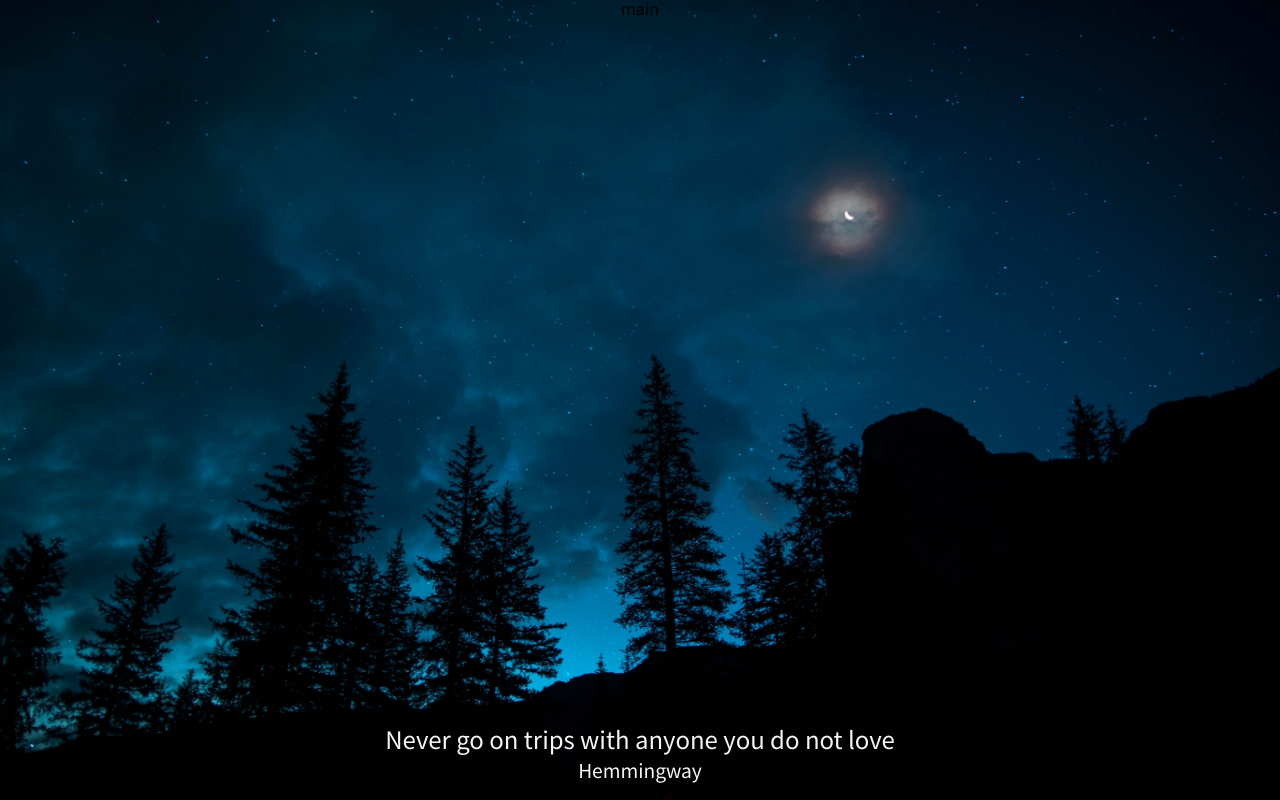
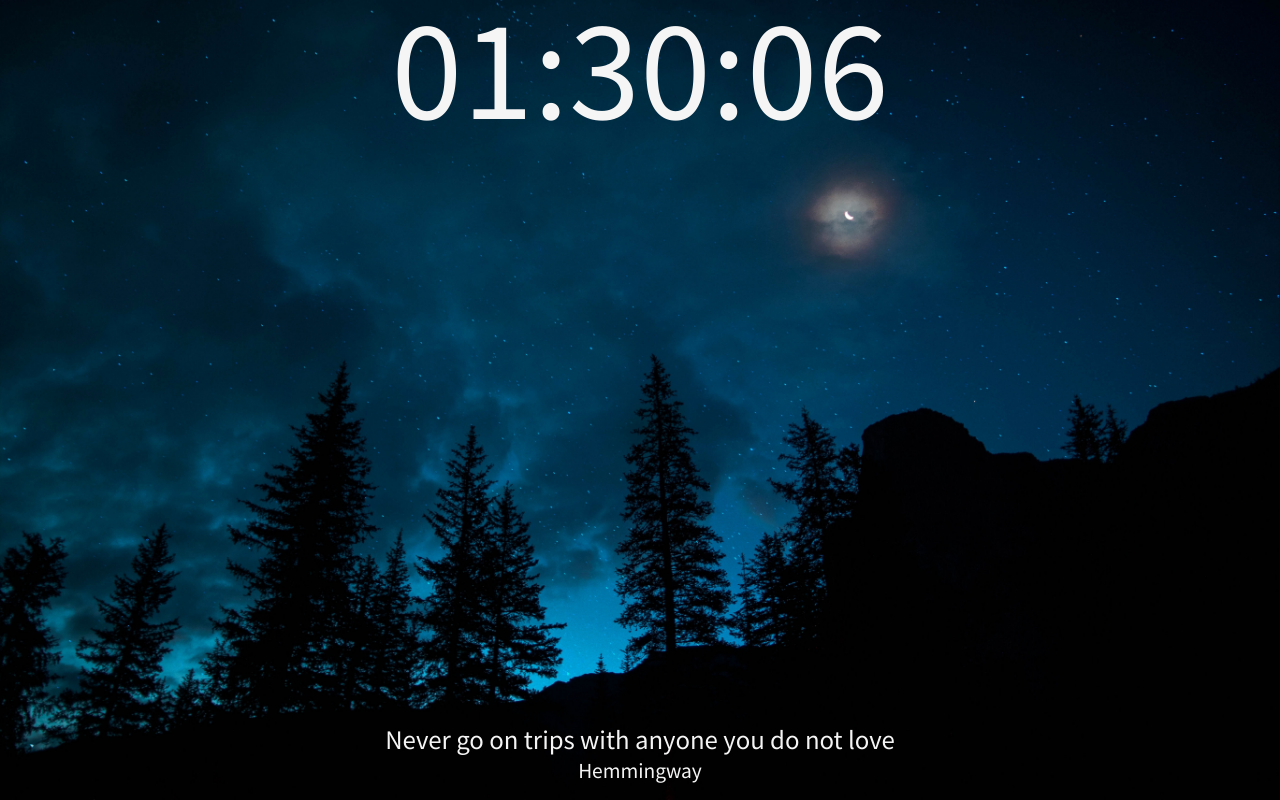
Before and after one commit to JaeHyunLee123/oz-react-todo, a React (Vite) app: page / in a window 1280 px wide. Built offline with nearby package versions, Linux system fonts and the light colour scheme.

Commit message:
feat: current time

```diff
--- a/src/App.jsx
+++ b/src/App.jsx
@@ -1,6 +1,7 @@
 import backgroundImage from "./libs/background";
 import "./App.css";
 import Footer from "./components/Footer";
+import CurrentTime from "./components/CurrentTime";
 
 function App() {
   return (
@@ -14,7 +15,9 @@ function App() {
         height: "100vh", // full viewport height
       }}
     >
-      <main>main</main>
+      <main>
+        <CurrentTime />
+      </main>
       <Footer />
     </div>
   );
--- /dev/null
+++ b/src/components/CurrentTime.css
@@ -0,0 +1,17 @@
+.time-box {
+  display: flex;
+  justify-content: center;
+  align-items: center;
+}
+
+.time-box__text {
+  color: whitesmoke;
+  text-align: center;
+  font-size: 8rem;
+}
+
+@media (max-width: 400px) {
+  .time-box__text {
+    font-size: 4rem;
+  }
+}
--- /dev/null
+++ b/src/components/CurrentTime.jsx
@@ -0,0 +1,26 @@
+import "./CurrentTime.css";
+import { useEffect, useState } from "react";
+
+export default function CurrentTime() {
+  const [time, setTime] = useState(new Date());
+
+  useEffect(() => {
+    const intervalId = setInterval(() => {
+      setTime(new Date());
+    }, 1000);
+
+    return () => {
+      clearInterval(intervalId);
+    };
+  }, []);
+
+  return (
+    <div className="time-box">
+      <span className="time-box__text">
+        {`${String(time.getHours()).padStart(2, "0")}:${String(
+          time.getMinutes()
+        ).padStart(2, "0")}:${String(time.getSeconds()).padStart(2, "0")}`}
+      </span>
+    </div>
+  );
+}
```
Also changed, not shown: 1 other file (tests, documents, lock files or other folders).
